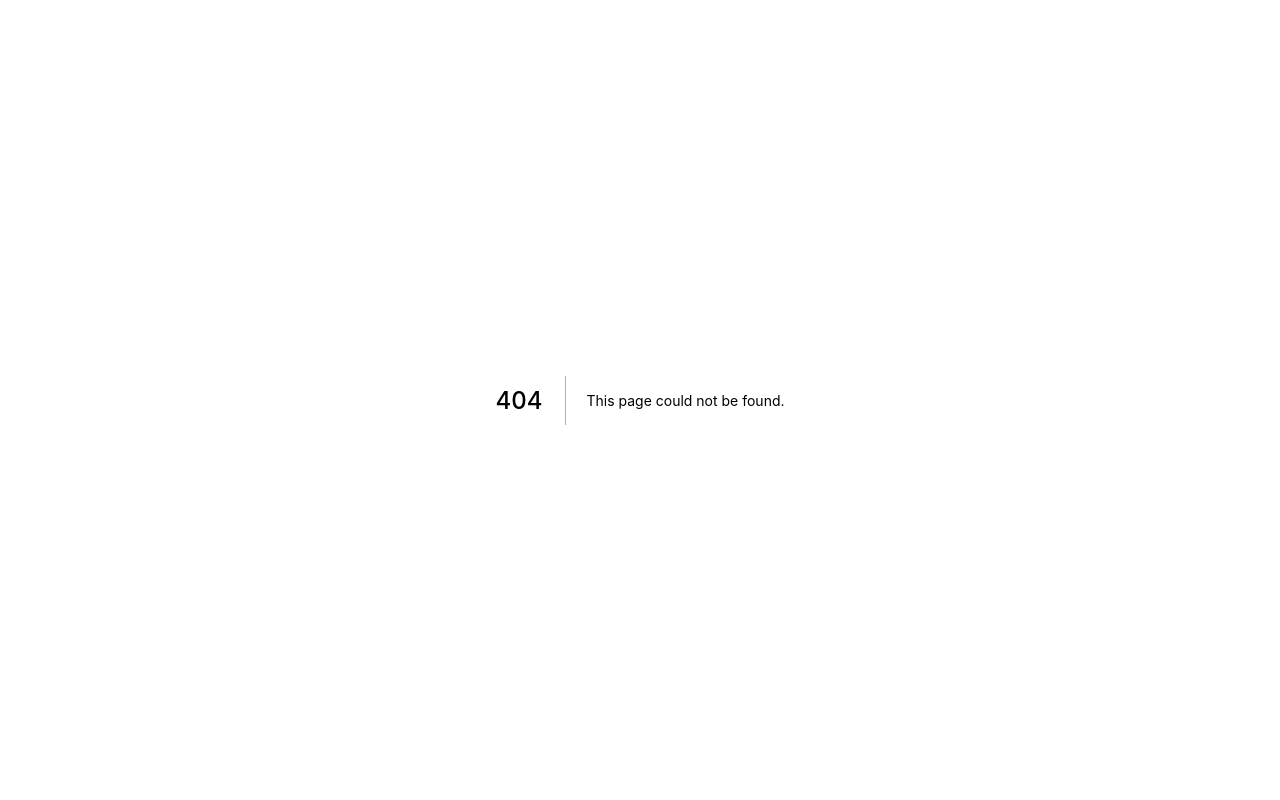
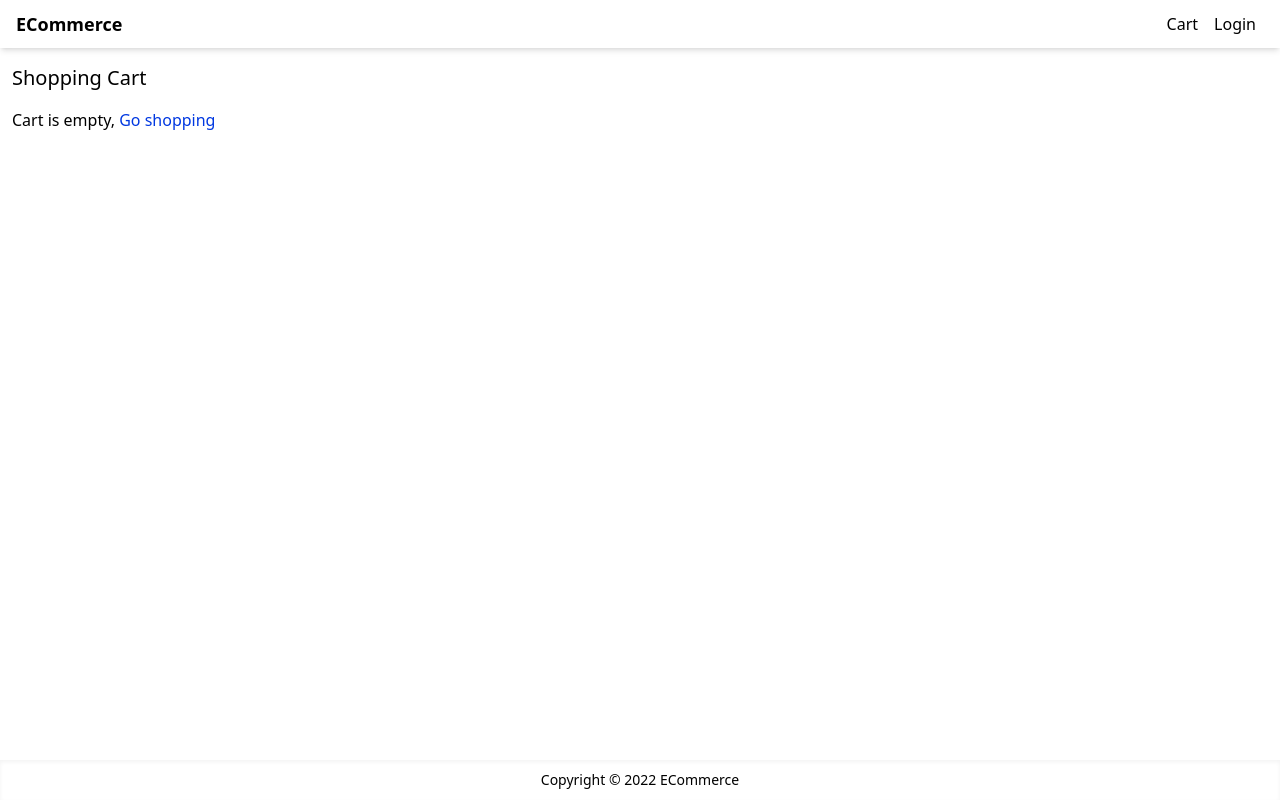
Before and after one commit to dimitriwdev/ECommerce---next-mongodb-tailwind, a Next.js app: page /cart in a window 1280 px wide. Before the commit this address had no page. Built offline with nearby package versions, Linux system fonts and the light colour scheme.

Commit message:
Add shopping cart

```diff
--- a/components/Layout.js
+++ b/components/Layout.js
@@ -1,4 +1,4 @@
-import { useContext } from 'react'
+import { useContext, useEffect, useState } from 'react'
 import Head from 'next/head'
 import Link from 'next/link'
 import { Store } from '../utils/Store'
@@ -6,6 +6,11 @@ import { Store } from '../utils/Store'
 export default function Layout({ title, children }) {
   const { state } = useContext(Store)
   const { cart } = state
+  const [cartItemsCount, setCartItemsCount] = useState(0)
+
+  useEffect(() => {
+    setCartItemsCount(cart.cartItems.reduce((a, c) => a + c.quantity, 0))
+  }, [cart.cartItems])
 
   return (
     <>
@@ -21,10 +26,11 @@ export default function Layout({ title, children }) {
               <a className='text-lg font-bold'>ECommerce</a>
             </Link>
             <div>
-              <Link href='/cart'><a className='p-2'>Cart
-                {cart.cartItems.length > 0 && (
+              <Link href='/cart'><a className='p-2'>
+                Cart
+                {cartItemsCount > 0 && (
                   <span className='ml-1 py-1 px-2 text-xs font-bold rounded-full bg-primary text-white'>
-                    {cart.cartItems.reduce((a, c) => a + c.quantity, 0)}
+                    {cartItemsCount}
                   </span>
                 )}
               </a></Link>
--- a/components/productItem.js
+++ b/components/productItem.js
@@ -1,10 +1,26 @@
 import Image from 'next/image'
 import Link from 'next/link'
-import React from 'react'
+import React, { useContext } from 'react'
+import { Store } from '../utils/Store'
+import { useRouter } from 'next/router'
 
-export default function productItem({ product }) {
+export default function ProductItem({ product }) {
+  const { state, dispatch } = useContext(Store)
+  const router = useRouter()
+
+  const addToCartHandler = () => {
+    const existItem = state.cart.cartItems.find((item) => item.slug === product.slug)
+    const quantity = existItem ? existItem.quantity + 1 : 1
+
+    if (product.countInStock < quantity) {
+      alert('Sorry, this product is out of stock')
+      return
+    }
+    dispatch({ type: 'CART_ADD_ITEM', payload: { ...product, quantity } })
+    router.push('/cart')
+  }
   return (
-    <div className='product-card'>
+    <div className='card'>
       <Link href={`/product/${product.slug}`}>
         <a>
           <Image
@@ -25,7 +41,7 @@ export default function productItem({ product }) {
         </Link>
         <p className='mb-2'>{product.brand}</p>
         <p>{product.price} &euro;</p>
-        <button className='primary-btn' type='button'>
+        <button className='primary-btn' type='button' onClick={addToCartHandler}>
           Add to cart
         </button>
       </div>
--- a/lib/tailwind/plugins/components.js
+++ b/lib/tailwind/plugins/components.js
@@ -15,11 +15,14 @@ module.exports = {
         color: `${theme.colors.grey.dark}`,
       }
     },
-    '.product-card': {
+    '.card': {
       marginBottom: '1rem',
       borderRadius: '5px',
       border: `1px solid ${theme.colors.grey.medlight}`,
-      boxShadow: 'box-shadow: 0 4px 6px -1px rgb(0 0 0 / 0.1), 0 2px 4px -2px rgb(0 0 0 / 0.1);'
+      boxShadow: `5px 5px 6px -2px ${theme.colors.grey.medlight}`
+    },
+    '.text-link': {
+      color: `${theme.colors.primary}`,
     }
   },
 }
--- a/package.json
+++ b/package.json
@@ -9,7 +9,9 @@
     "lint": "next lint"
   },
   "dependencies": {
+    "@types/js-cookie": "^3.0.2",
     "@types/react": "^18.0.20",
+    "js-cookie": "^3.0.1",
     "next": "12.3.0",
     "react": "18.2.0",
     "react-dom": "18.2.0"
--- /dev/null
+++ b/pages/cart.js
@@ -0,0 +1,109 @@
+
+import React, { useContext } from 'react'
+import Image from 'next/image'
+import Link from 'next/link'
+import Layout from '../components/Layout'
+import { Store } from '../utils/Store'
+import bin from '../public/icons/bin.png'
+import { useRouter } from 'next/router'
+import dynamic from 'next/dynamic'
+
+function CartScreen() {
+  const router = useRouter()
+  const { state, dispatch } = useContext(Store)
+  const {
+    cart: { cartItems }
+  } = state
+
+  const removeItemHandler = (item) => {
+    dispatch({ type: 'CART_REMOVE_ITEM', payload: item })
+  }
+
+  const updateCartHandler = (item, qty) => {
+    const quantity = Number(qty)
+    dispatch({ type: 'CART_ADD_ITEM', payload: { ...item, quantity } })
+  }
+
+  return (
+    <Layout title="Shopping Cart">
+      <h1 className='mb-4 text-xl'>Shopping Cart</h1>
+      {cartItems.length === 0 ?
+        <div>
+          Cart is empty,{' '}
+          <Link href='/'>
+            <a className='text-link'>
+              Go shopping
+            </a>
+          </Link>
+        </div>
+        :
+        <div className='grid md:grid-cols-4 md:gap-5'>
+          <div className='overflow-x-auto md:col-span-3'>
+            <table className='min-w-full'>
+              <thead className='border-b'>
+                <tr>
+                  <th className='px-5 text-left'>Item</th>
+                  <th className='p-5 text-right'>Quantity</th>
+                  <th className='p-5 text-right'>Price</th>
+                  <th className='p-5'>Action</th>
+                </tr>
+              </thead>
+              <tbody>
+                {cartItems.map((item) => (
+                  <tr key={item.slug} className='border-b'>
+                    <td>
+                      <Link href={`/product/${item.slug}`}>
+                        <a className='flex items-center'>
+                          <Image
+                            src={item.image}
+                            alt={item.name}
+                            width={50}
+                            height={50}
+                            className='rounded'
+                          />
+                          &nbsp;
+                          &nbsp;
+                          {item.name}
+                        </a>
+                      </Link>
+                    </td>
+                    <td className='p-5 text-right'>
+                      <select value={item.quantity} onChange={(e) => updateCartHandler(item, e.target.value)}>
+                        {[...Array(item.countInStock).keys()].map((item) => (
+                          <option key={item + 1} value={item + 1}>
+                            {item + 1}
+                          </option>
+                        ))}
+                      </select>
+                    </td>
+                    <td className='p-5 text-right'>{item.price} &euro;</td>
+                    <td className='p-5 flex items-center justify-center'>
+                      <button className='pt-2' onClick={() => removeItemHandler(item)}>
+                        <Image src={bin} alt='delete item' width={20} height={20} />
+                      </button>
+                    </td>
+                  </tr>
+                ))}
+              </tbody>
+            </table>
+          </div>
+          <div className='card p-5'>
+            <ul>
+              <li>
+                <div className='pb-3'>Subtotal: ({cartItems.reduce((a, c) => a + c.quantity, 0)})
+                  {' '}
+                  : {cartItems.reduce((a, c) => a + c.quantity * c.price, 0)}{' '}&euro;
+                </div>
+              </li>
+              <li>
+                <button onClick={() => router.push('/shipping')} className='primary-btn w-full'>Check Out</button>
+              </li>
+            </ul>
+          </div>
+        </div>
+      }
+    </Layout>
+  )
+}
+
+export default dynamic(() => Promise.resolve(CartScreen), { ssr: false })
--- a/pages/product/[slug].js
+++ b/pages/product/[slug].js
@@ -9,7 +9,7 @@ import { Store } from '../../utils/Store'
 
 export default function ProductScreen() {
   const { state, dispatch } = useContext(Store)
-
+  const router = useRouter()
   const { query } = useRouter()
   const { slug } = query
   const product = data.products.find((item) => item.slug === slug)
@@ -26,6 +26,7 @@ export default function ProductScreen() {
       return
     }
     dispatch({ type: 'CART_ADD_ITEM', payload: { ...product, quantity } })
+    router.push('/cart')
   }
 
   return (
@@ -41,6 +42,7 @@ export default function ProductScreen() {
             width={915}
             height={915}
             layout='responsive'
+            className='rounded-lg'
           />
         </div>
         <div>
@@ -55,7 +57,7 @@ export default function ProductScreen() {
           </ul>
         </div>
         <div>
-          <div className='product-card p-5'>
+          <div className='card p-5'>
             <div className='mb-2 flex justify-between'>
               <div>Price</div>
               <div>{product.price} &euro;</div>
--- a/utils/Store.js
+++ b/utils/Store.js
@@ -1,9 +1,10 @@
 import { createContext, useReducer } from 'react'
+import Cookies from 'js-cookie'
 
 export const Store = createContext()
 
 const initialState = {
-  cart: { cartItems: [] },
+  cart: Cookies.get('cart') ? JSON.parse(Cookies.get('cart')) : { cartItems: [] }
 }
 
 function reducer(state, action) {
@@ -21,6 +22,14 @@ function reducer(state, action) {
               : item
         )
         : [...state.cart.cartItems, newItem]
+      Cookies.set('cart', JSON.stringify({ ...state.cart, cartItems }))
+      return { ...state, cart: { ...state.cart, cartItems } }
+    }
+    case 'CART_REMOVE_ITEM': {
+      const cartItems = state.cart.cartItems.filter((item) =>
+        item.slug !== action.payload.slug
+      )
+      Cookies.set('cart', JSON.stringify({ ...state.cart, cartItems }))
       return { ...state, cart: { ...state.cart, cartItems } }
     }
     default:
```
Also changed, not shown: .eslintrc.json, public/icons/bin.png (added), 1 other file (tests, documents, lock files or other folders).
